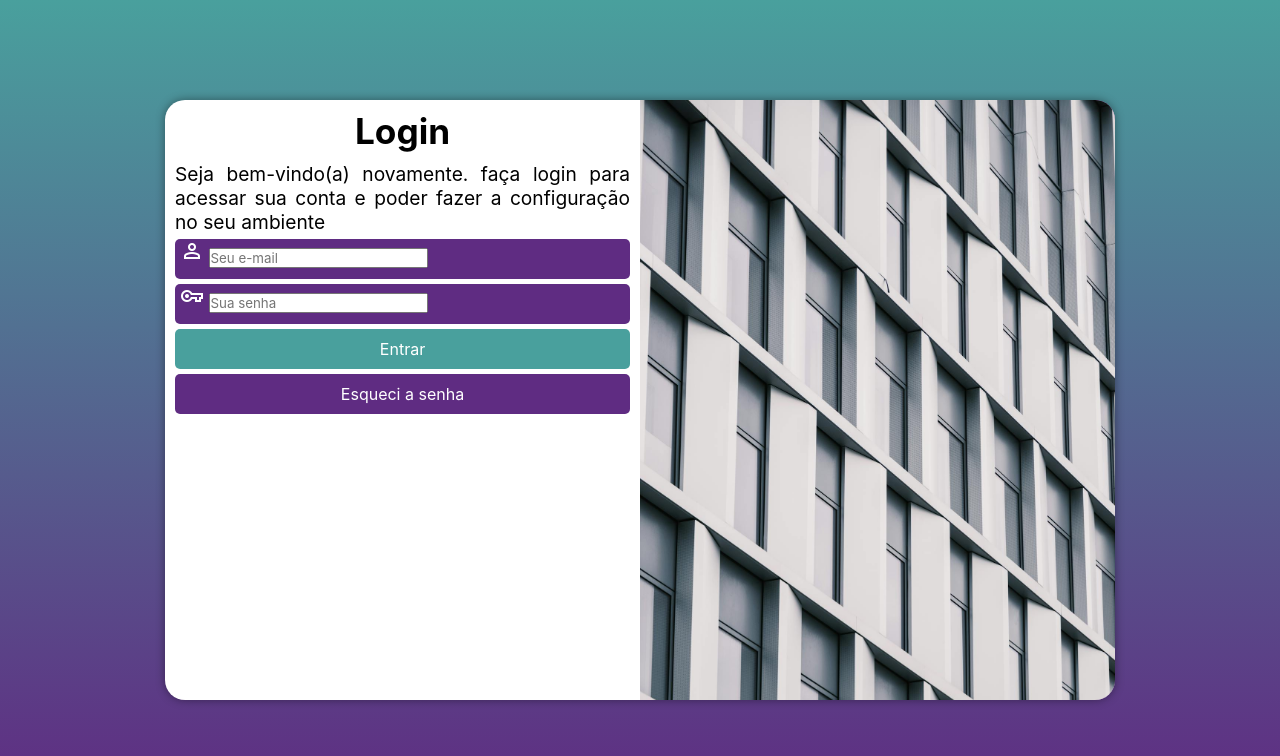
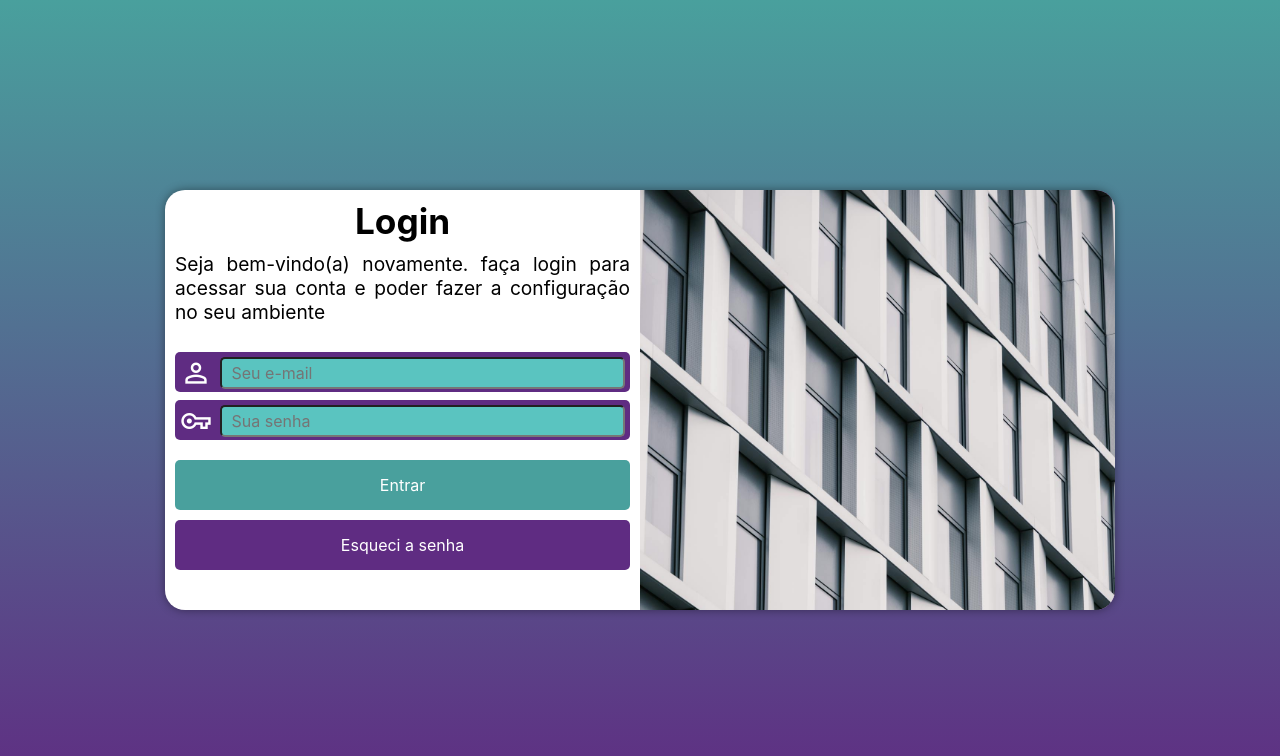
Before and after one commit to DulaPeep3/html-css, a plain HTML site: page d016/index.html in a window 1280 px wide. Drawn offline with nearby package versions, Linux system fonts and the light colour scheme.

Commit message:
Finalizado d016

```diff
--- a/d016/estilos/media-query.css
+++ b/d016/estilos/media-query.css
@@ -3,6 +3,8 @@
     --verde: #49a09d;
     --lilas: #5f2c82;
 }
+
+/* Tablets */
 
 @media screen and (min-width: 768px) {
     body{
@@ -11,6 +13,7 @@
 
     section#login {
         width: 80vw;
+        height: 380px;
 
     }
 
@@ -26,11 +29,12 @@
     }
 }
 
-
+/* Telas maiores */
 
 @media screen and (min-width: 992px) {
     section#login {
         width: 950px;
+        height: 420px;
     }
 
     section#login > div#imagem {
--- a/d016/estilos/style.css
+++ b/d016/estilos/style.css
@@ -1,18 +1,20 @@
 @charset "UTF-8";
 
-:root{
+:root {
   --verde: #49a09d;
   --lilas: #5f2c82;
 }
 
 * {
-    font-family: -apple-system, BlinkMacSystemFont, 'Segoe UI', Roboto, Oxygen, Ubuntu, Cantarell, 'Open Sans', 'Helvetica Neue', sans-serif;
+  font-family: -apple-system, BlinkMacSystemFont, "Segoe UI", Roboto, Oxygen,
+    Ubuntu, Cantarell, "Open Sans", "Helvetica Neue", sans-serif;
   margin: 0px;
   padding: 0px;
   box-sizing: border-box;
 }
 
-body, html {
+body,
+html {
   background-color: var(--lilas);
   height: 100vh;
   width: 100vw;
@@ -21,17 +23,16 @@ body, html {
 section#login {
   position: absolute;
   background-color: white;
-    height: 600px;
+  height: 580px;
   width: 300px;
   top: 50%;
   left: 50%;
   border-radius: 20px;
   box-shadow: 0px 0px 10px rgba(0, 0, 0, 0.408);
   overflow: hidden;
-    transform: translate(-50%, -50%);
   transition: width 0.3s, height 0.3s;
   transition-timing-function: ease;
-
+  transform: translate(-50%, -50%);
 }
 
 section#login > div#imagem {
@@ -41,9 +42,6 @@ section#login > div#imagem {
   background-size: cover;
   background-repeat: no-repeat;
   height: 200px;
-
-
-
 }
 section > div#form {
   display: block;
@@ -58,6 +56,7 @@ div#form > h1 {
 
 div#form > p {
   font-size: 0.9em;
+  padding-bottom: 20px;
 }
 
 form > div.campo {
@@ -66,46 +65,62 @@ form > div.campo {
   height: 40px;
 
   border-radius: 5px;
-    margin-top: 5px;
+  margin-top: 8px;
   margin-bottom: 5px;
 }
 
-form > input[type=submit] {
+form > div.campo > input {
+  border-radius: 5px;
+  background-color: #5ac4c0;
+  font-size: 1em;
+  width: calc(100% - 50px);
+  height: 80%;
+  padding-left: 10px;
+  transform: translateY(-10px);
+}
+
+div.campo > input:focus {
+  background-color: white;
+  outline: none;
+}
+
+form > input[type="submit"] {
   display: block;
   font-size: 1em;
   width: 100%;
-    height: 40px;
+  height: 50px;
   background-color: var(--verde);
   color: white;
   border: none;
-    border-radius: 5px
-
+  margin-top: 20px;
+  border-radius: 5px;
 }
 
-form > input[type=button] {
+form > input[type="button"] {
   display: block;
   font-size: 1em;
   width: 100%;
-    height: 40px;
+  height: 50px;
   background-color: var(--lilas);
   color: white;
   border: none;
   border-radius: 5px;
-    margin-top: 5px;
-
+  margin-top: 10px;
 }
 
-form > input[type=submit]:hover {
+form > input[type="submit"]:hover {
   background-color: #3b817f;
   cursor: pointer;
 }
 
-form > input[type=button]:hover {
+form > input[type="button"]:hover {
   background-color: #562775;
   cursor: pointer;
 }
 
-span {
+span.material-symbols-outlined {
   color: white;
-    padding-left: 5px ;
+  font-size: 2em;
+  padding: 5px;
+  width: 40px;
 }
```
Lines whose indentation alone changed are shown as unchanged.
